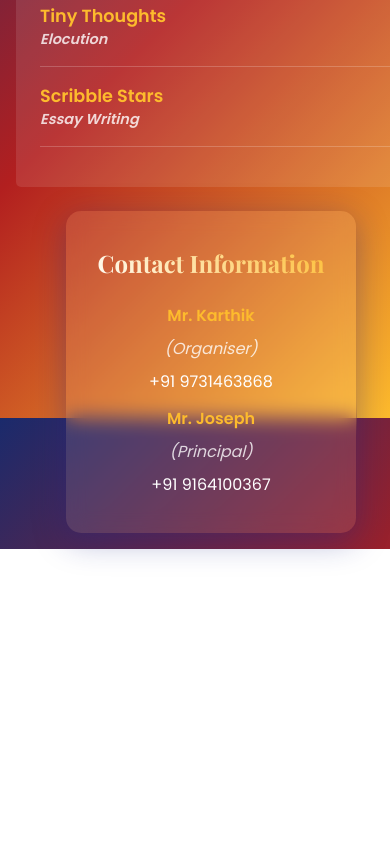
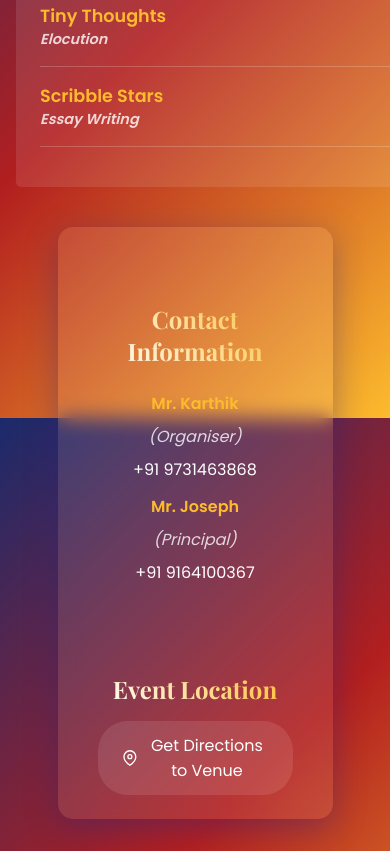
Before and after one commit to Karthikd92/Envision, a plain HTML site: page index.html in a window 390 px wide. Shown: the part 1270-2121 px from the top of the page. Before the commit the page ends 1819 px from the top, so only its background shows below. Drawn offline with nearby package versions, Linux system fonts and the light colour scheme.

Commit message:
location info added

```diff
--- a/index.html
+++ b/index.html
@@ -8,6 +8,7 @@
     <link rel="preconnect" href="https://fonts.gstatic.com" crossorigin>
     <link href="https://fonts.googleapis.com/css2?family=Playfair+Display:wght@700&family=Poppins:wght@400;600&display=swap" rel="stylesheet">
     <style>
+
         .main-container {
     display: grid;
     grid-template-columns: minmax(250px, 1fr) minmax(500px, 2fr) minmax(250px, 1fr);
@@ -249,7 +250,17 @@
     transform: translate(-50%, -50%);
     animation: ring 1.5s infinite;
 }
-
+.footer{
+    display: flex;
+    flex-direction: row;
+    gap : 2rem;
+    background: rgba(255, 255, 255, 0.1);
+    border-radius: 15px;
+    backdrop-filter: blur(10px);
+    box-shadow: 0 8px 32px 0 rgba(31, 38, 135, 0.37);
+    margin: 2rem auto;
+    padding: 1.5rem;
+}
 .btn:hover::after,
 .btn:focus::after {
     animation: none;
@@ -270,14 +281,14 @@
 }
 /* Add these styles to your existing <style> section */
 .contact-section {
-    width: 100%;
-    max-width: 600px;
-    margin: 2rem auto;
-    padding: 0.5rem;
-    background: rgba(255, 255, 255, 0.1);
+    width: 50vw;
+
+    /* margin: 2rem auto;
+    padding: 0.5rem; */
+    /* background: rgba(255, 255, 255, 0.1);
     border-radius: 15px;
     backdrop-filter: blur(10px);
-    box-shadow: 0 8px 32px 0 rgba(31, 38, 135, 0.37);
+    box-shadow: 0 8px 32px 0 rgba(31, 38, 135, 0.37); */
     text-align: center;
 }
 
@@ -333,9 +344,58 @@
 .contact-number:hover {
     color: #fdbb2d;
 }
+/* Add these styles in your <style> section */
+.location-section {
+    width: 50vw;
+    max-width: 600px;
+    /* margin: 2rem auto;
+    padding: 1.5rem; */
+    /* background: rgba(255, 255, 255, 0.1);
+    border-radius: 15px;
+    backdrop-filter: blur(10px);
+    box-shadow: 0 8px 32px 0 rgba(31, 38, 135, 0.37); */
+    text-align: center;
+}
 
+.location-title {
+    font-family: 'Playfair Display', serif;
+    font-size: 1.5rem;
+    margin-bottom: 1rem;
+    color: #fff;
+    background: linear-gradient(45deg, #fff, #fdbb2d);
+    -webkit-background-clip: text;
+    background-clip: text;
+    -webkit-text-fill-color: transparent;
+}
+
+.location-link {
+    display: inline-flex;
+    align-items: center;
+    gap: 0.5rem;
+    color: white;
+    text-decoration: none;
+    padding: 0.75rem 1.5rem;
+    border-radius: 30px;
+    background: rgba(255, 255, 255, 0.1);
+    transition: all 0.3s ease;
+}
+
+.location-link:hover {
+    background: rgba(255, 255, 255, 0.2);
+    transform: translateY(-2px);
+}
+
+.location-text {
+    font-size: 1rem;
+    color: #ffffff;
+}
 
 @media (max-width: 768px) {
+    .footer {
+        flex-direction: column;
+        align-items: center;
+        gap: 1rem;
+    }
     .contact-section {
         margin: 1rem auto;
         padding: 1rem;
@@ -641,6 +701,16 @@
         </li>
     </ul>
 </div>
+<div class="location-section">
+    <h2 class="location-title">Event Location</h2>
+    <a href="https://maps.app.goo.gl/VmMJRxSznVCyjwH78" target="_blank" class="location-link">
+        <svg xmlns="http://www.w3.org/2000/svg" width="24" height="24" viewBox="0 0 24 24" fill="none" stroke="currentColor" stroke-width="2" stroke-linecap="round" stroke-linejoin="round">
+            <path d="M21 10c0 7-9 13-9 13s-9-6-9-13a9 9 0 0 1 18 0z"></path>
+            <circle cx="12" cy="10" r="3"></circle>
+        </svg>
+        <span class="location-text">Get Directions to Venue</span>
+    </a>
+</div>
     </div>
 
     <script>
```
